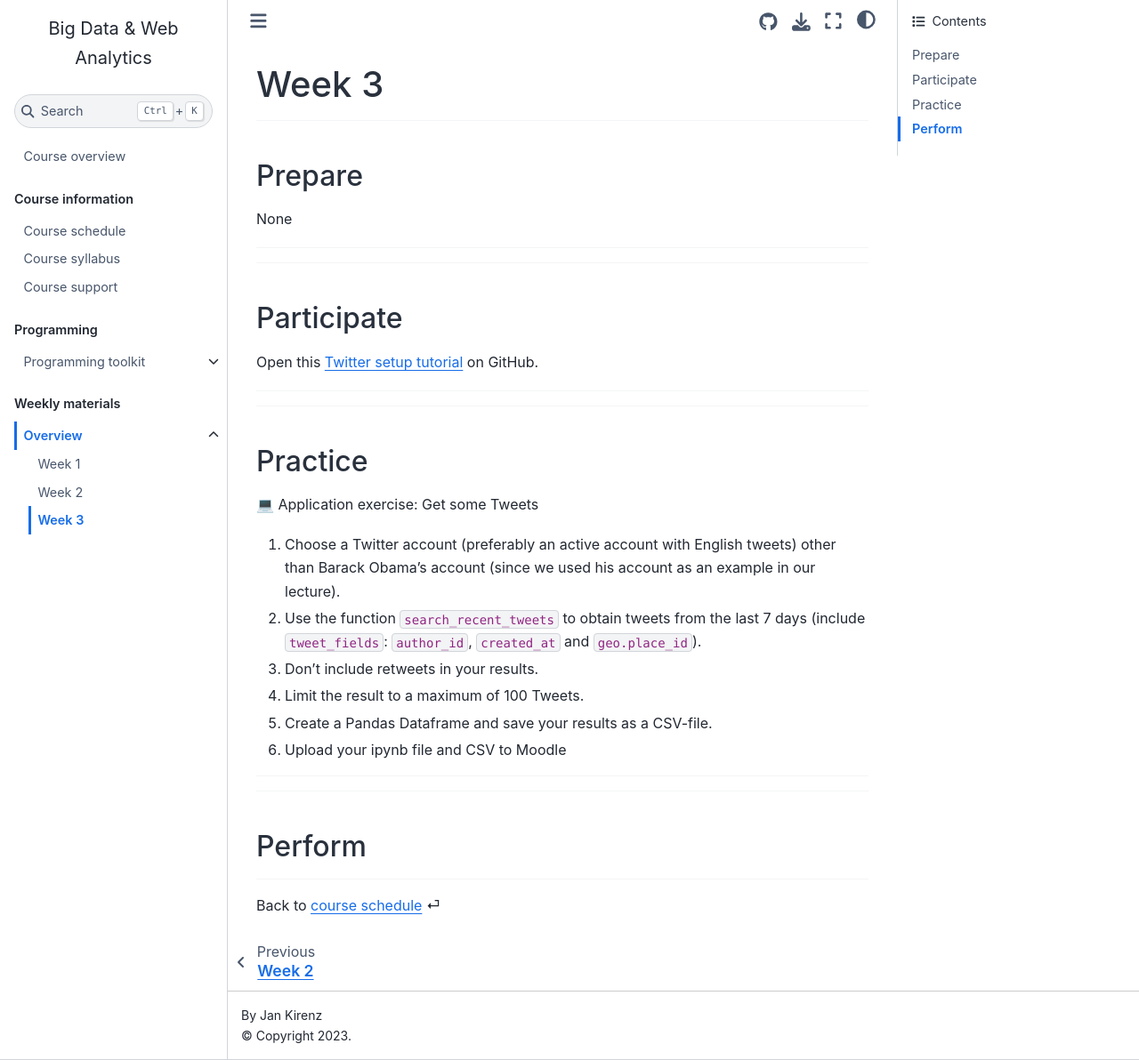
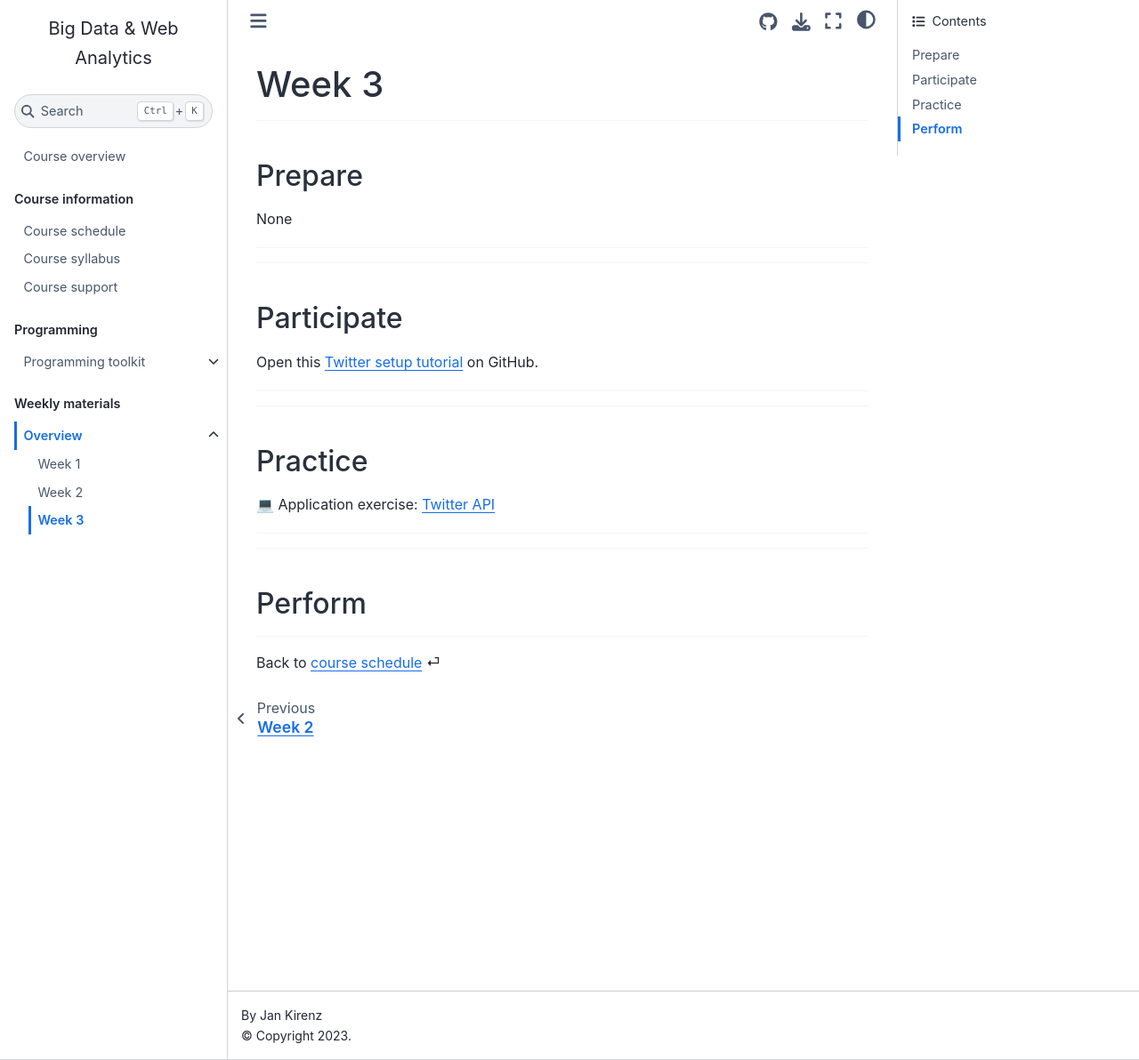
Before and after one commit to om2-ws22/website, a Jupyter Book: the page built from weeks/week3.md, in a window 1280 px wide and 1192 px high. Shown: the whole window at 89% size. Built offline with Jupyter Book 1.0.4 settings and Sphinx 7.4.7 and the Sphinx Book theme 1.1.4, drawn with Linux system fonts in a browser that asks for light colours; comment, search, counter and statistics services are not loaded.

Commit message:
Update week3.md

```diff
--- a/weeks/week3.md
+++ b/weeks/week3.md
@@ -28,16 +28,7 @@ Open this [Twitter setup tutorial](https://github.com/kirenz/twitter-tutorial) o
 (practice)=
 ## Practice
 
-💻 Application exercise: Get some Tweets
-
-1. Choose a Twitter account (preferably an active account with English tweets) other than Barack Obama's account (since we used his account as an example in our lecture).
-1. Use the function `search_recent_tweets` to obtain tweets from the last 7 days (include `tweet_fields`: `author_id`,  `created_at` and `geo.place_id`).
-1. Don't include retweets in your results.
-1. Limit the result to a maximum of 100 Tweets.
-1. Create a Pandas Dataframe and save your results as a CSV-file.
-1. Upload your ipynb file and CSV to Moodle
-
-
+💻 Application exercise: [Twitter API](../ae/ae-2-twitter-api.md)
 
 
 ---
```
